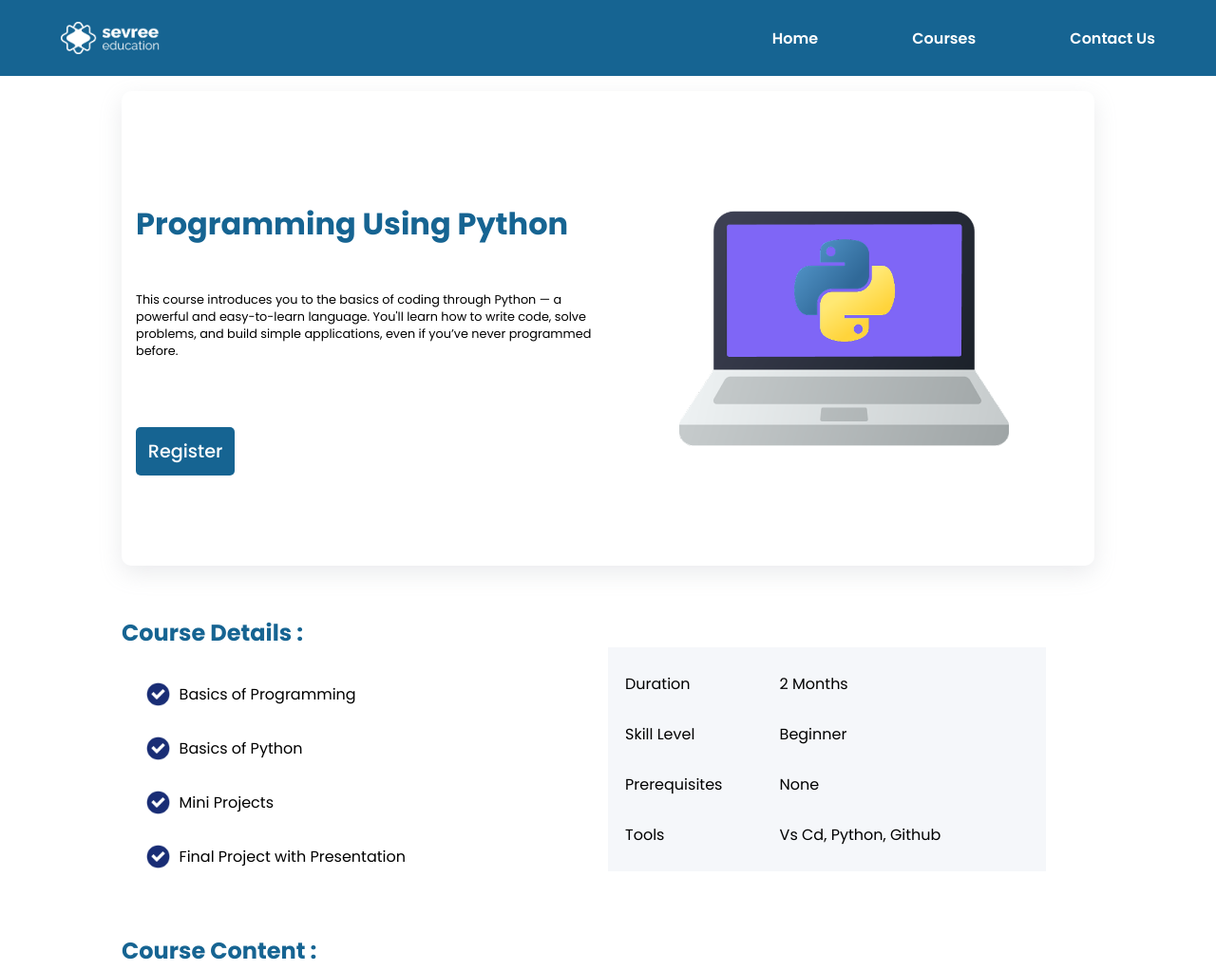
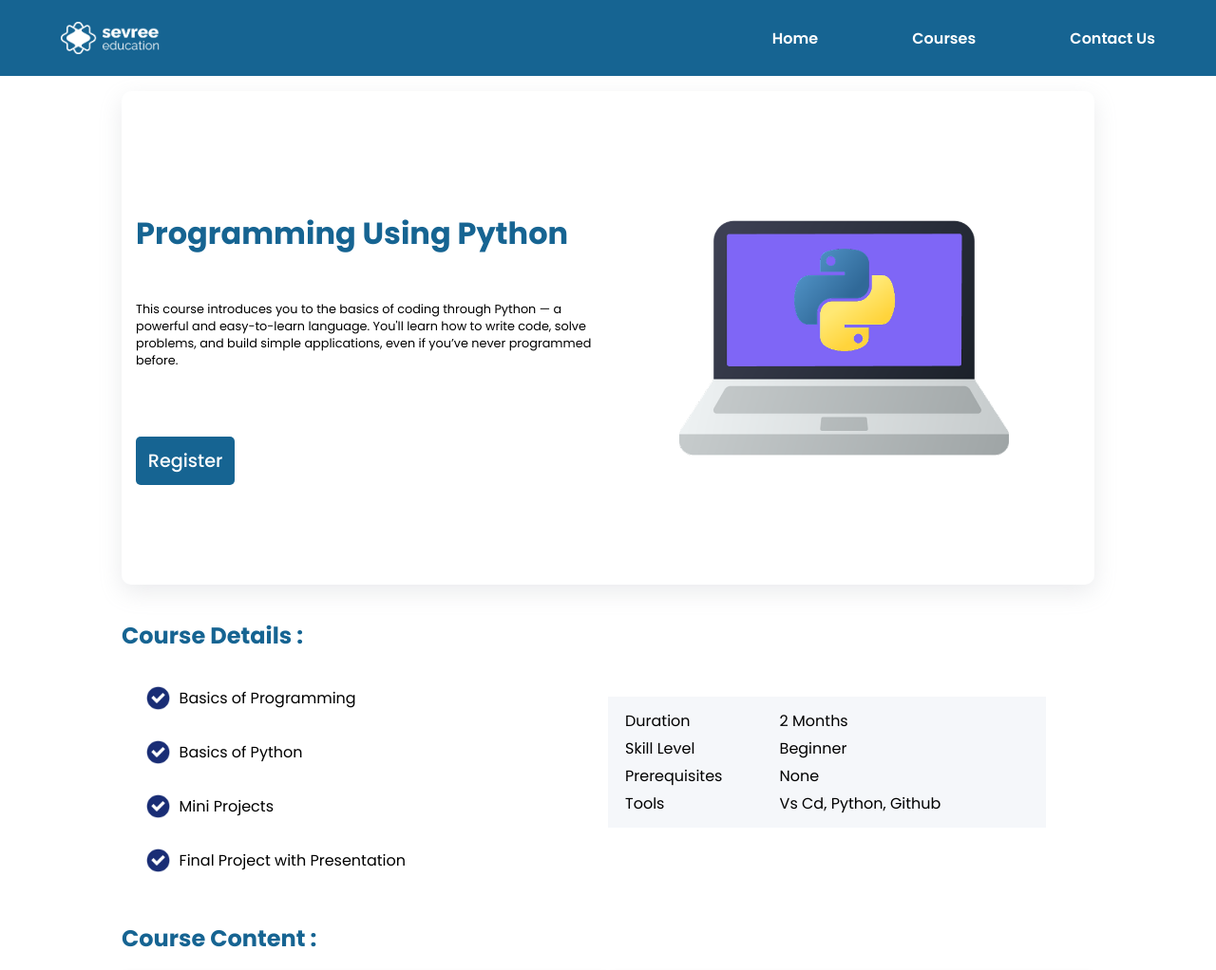
Before and after one commit to OussamaIG/SEVREE_COURSEREG, a plain HTML site: page index.html in a window 1280 px wide. Shown: the top 1022 px of the page at 95% size. Drawn offline with Linux system fonts and the light colour scheme.

Commit message:
fix height

```diff
--- a/styles2.css
+++ b/styles2.css
@@ -49,7 +49,6 @@ main{
 }
 .courseinfo{
     border-radius: 10px;
-    height: 60vh;
     display: flex;
     align-items: center;
     box-shadow: rgba(149, 157, 165, 0.2) 0px 8px 24px;
@@ -101,7 +100,6 @@ main{
     display: flex;
     align-items: center;
     width: 100%;
-    height: 42vh;
 }
 .info{
     width: 50%;
```
